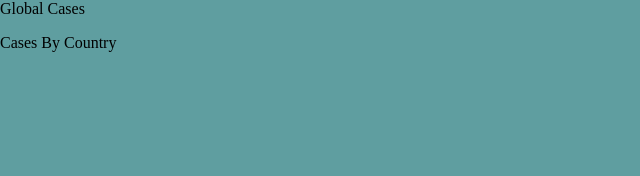
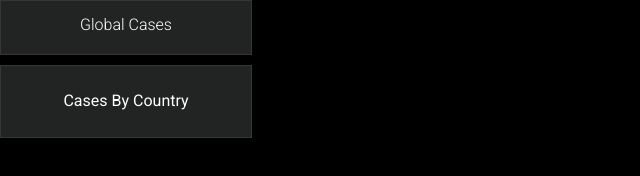
Before and after one commit to lerachukovich/covid19-dashboard, a website built with webpack: page src/index.html in a window 1280 px wide. Shown: the whole page, without its empty margins (0-640 px from the left). Built offline with nearby package versions, Linux system fonts and the light colour scheme; no server answers.

Commit message:
feat: add styles

```diff
--- a/src/styles/style.less
+++ b/src/styles/style.less
@@ -1,5 +1,74 @@
 @import "~normalize.css";
+@import "vars";
 
 body {
-  background-color: cadetblue;
+  background-color: @body-background;
+  font-family: @body-font;
 }
+
+.global__container {
+  width: 100%;
+  max-width: 230px;
+  background-color: @container-background;
+  border: @border;
+  color: @red-color;
+  padding: 10px;
+  margin-bottom: 10px;
+  text-align: center;
+  font-weight: 300;
+  display: flex;
+  flex-direction: column;
+
+  &__text {
+    font-max-size: 100%;
+    font-size: 1rem;
+    color: #ffffff;
+    margin: 5px 0 10px;
+  }
+
+  &__amount {
+    font-size: 2rem;
+  }
+}
+
+.cases-by-country {
+  display: flex;
+  flex-direction: column;
+  background-color: @container-background;
+  width: 100%;
+  max-width: 230px;
+  padding: 10px;
+  border: @border;
+  text-align: center;
+  color: #ffffff;
+  max-height: 80vh;
+  overflow: scroll;
+
+  &__text {
+  }
+
+  &__total {
+    display: flex;
+    justify-content: space-evenly;
+    margin: 5px 0;
+    align-items: center;
+    border-bottom: @border;
+  }
+}
+
+.flag__image {
+  max-width: 15%;
+}
+
+.cases-total {
+  color: @red-color;
+}
+
+.map__container {
+  height: 500px;
+  width: 500px;
+}
+
+#map {
+  height: 100%;
+}
--- /dev/null
+++ b/src/styles/vars.less
@@ -0,0 +1,6 @@
+@body-background: #000000;
+@container-background: #222323;
+@border: 1px solid #363636;
+@red-color: rgb(230, 0, 0);
+@body-font: 'Roboto', sans-serif;
+@letter-spacing: 0.06rem;
```
